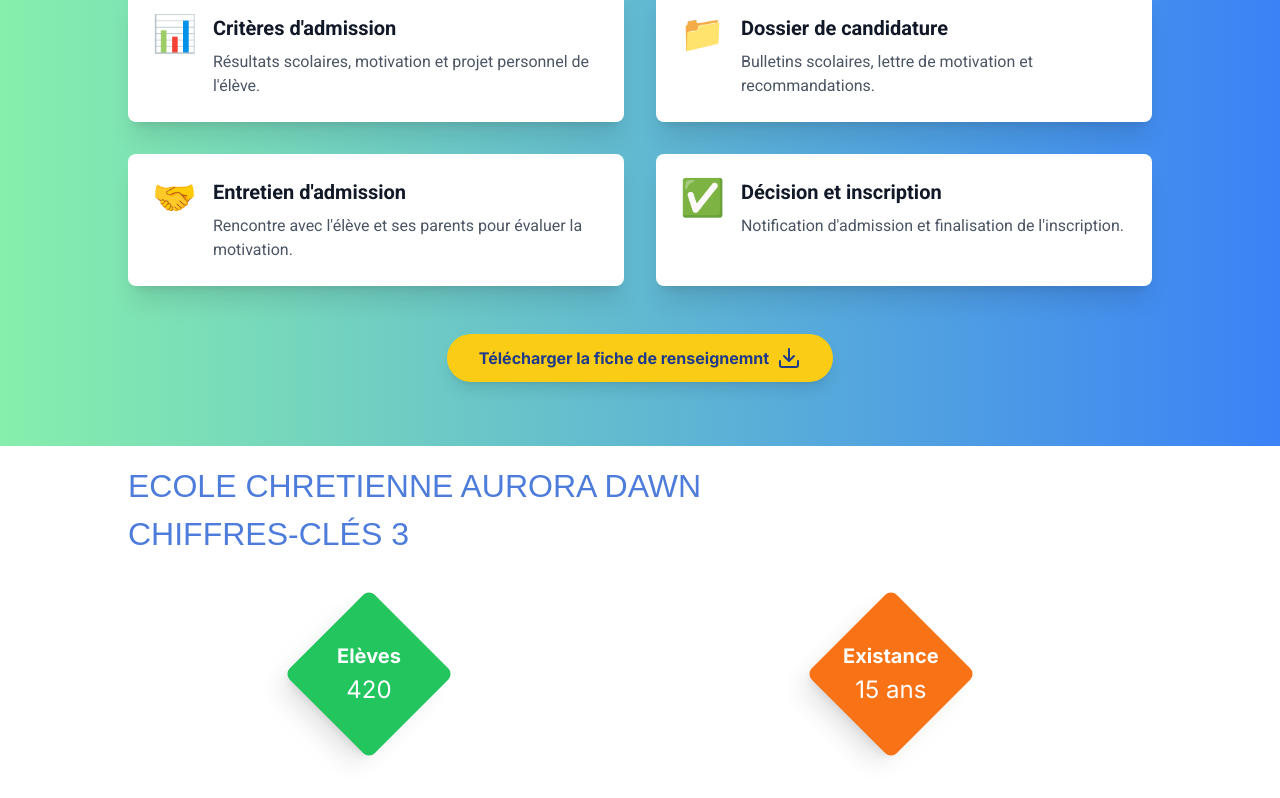
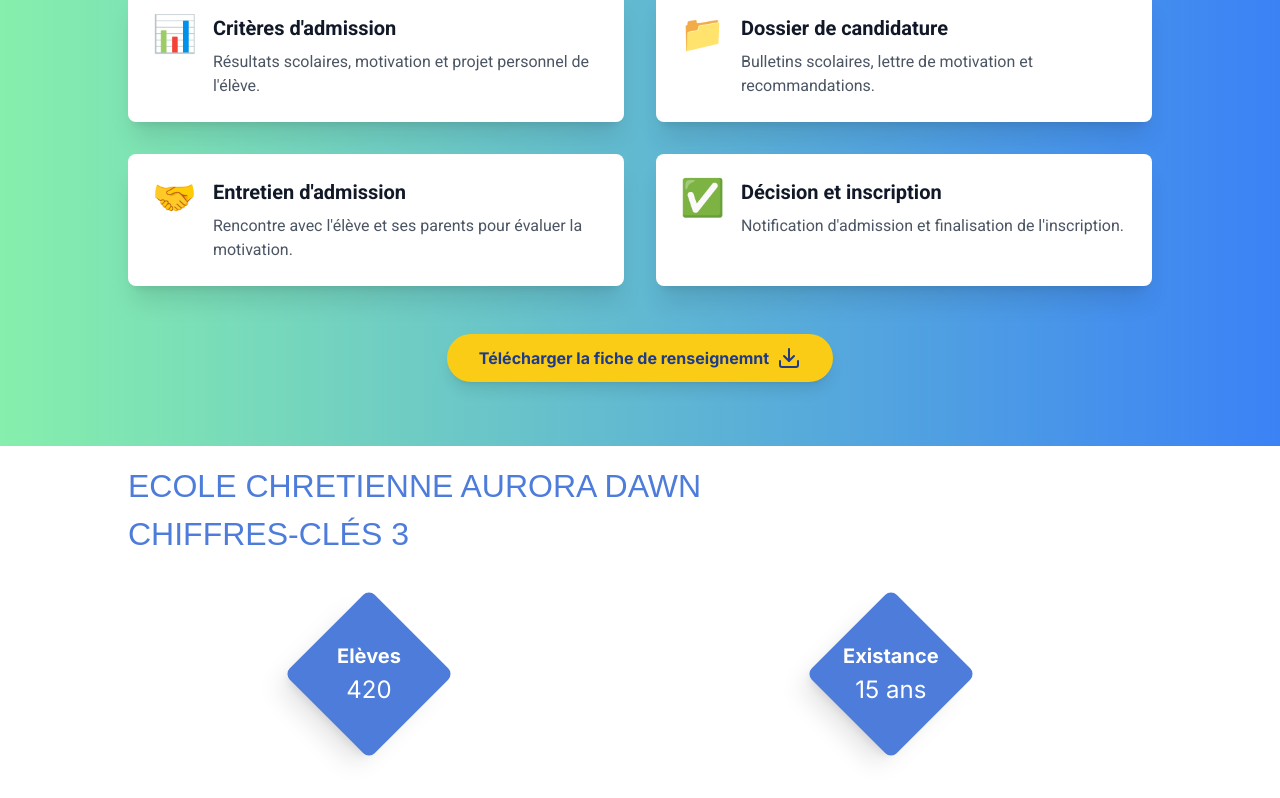
Before and after one commit to ChrisJustice600/auroraschool, a Next.js app: page / in a window 1280 px wide. Shown: the part 1830-2628 px from the top of the page. Built offline with nearby package versions, Linux system fonts and the light colour scheme; a web font is replaced by a local one.

Commit message:
fix: color card swiper

```diff
--- a/src/_components/Statistic.tsx
+++ b/src/_components/Statistic.tsx
@@ -17,19 +17,19 @@ export default function Statistic() {
       icon: "🎓",
       title: "Sections",
       description: "5",
-      color: "bg-yellow-400",
+      color: "bg-primary",
     },
     {
       icon: "📚",
       title: "Elèves",
       description: "420",
-      color: "bg-green-500",
+      color: "bg-primary",
     },
     {
       icon: "👨‍🏫",
       title: "Existance",
       description: " 15 ans",
-      color: "bg-orange-500",
+      color: "bg-primary",
     },
   ];
 
```
